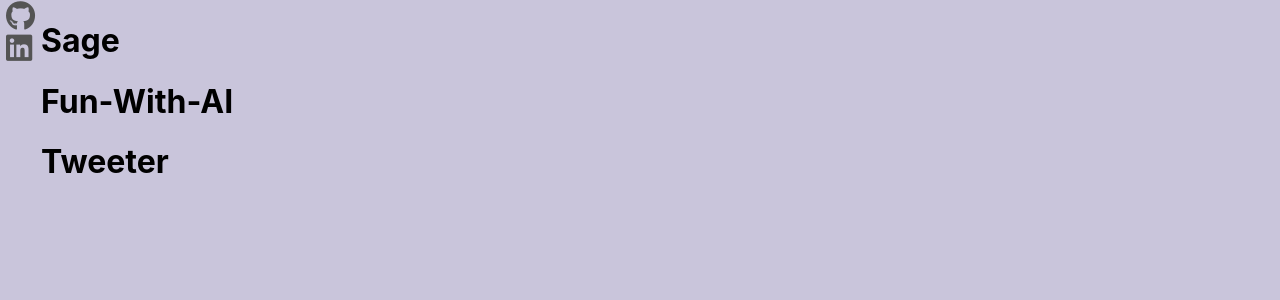
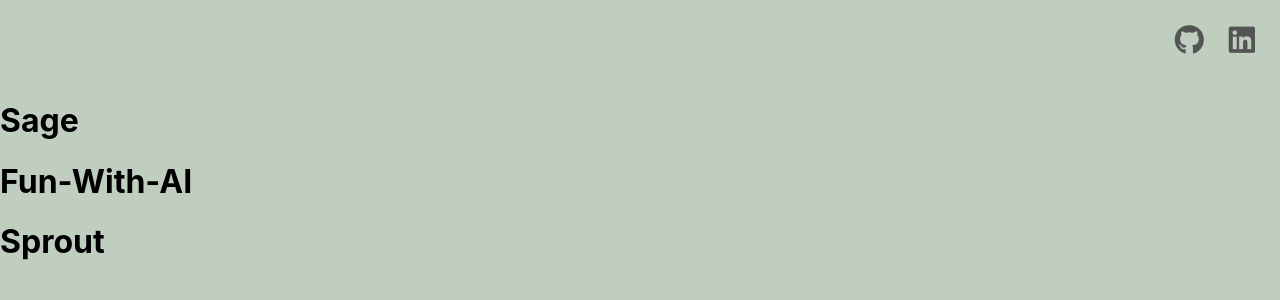
Before and after one commit to Sasu-Osayande/portfolio, a React (Create React App) app: page /sasu in a window 1280 px wide. Shown: the top 300 px of the page. Built offline with nearby package versions, Linux system fonts and the light colour scheme.

Commit message:
Update styling

```diff
--- a/src/components/Portfolio.css
+++ b/src/components/Portfolio.css
@@ -1,7 +1,7 @@
 .Portfolio {
-  background-color: rgb(201, 197, 219);
+  background-color: rgb(192, 206, 192);
   min-height: 100vh;
-  display: flex;
+  /* display: flex; */
   /* flex-direction: column; */
   /* align-items: center; */
   /* justify-content: center; */
@@ -11,6 +11,8 @@
   background: transparent;
   border: none;
   cursor: pointer;
+  padding: 25px;
+  padding-left: 0px;
 }
 
 i {
@@ -18,3 +20,8 @@ i {
   color: rgb(84, 84, 84);
   display: flex;
 }
+
+.Icons {
+  display: flex;
+  justify-content: end;
+}
--- a/src/components/Portfolio.js
+++ b/src/components/Portfolio.js
@@ -4,7 +4,7 @@ import "./Portfolio.css";
 function Portfolio() {
   return (
     <div className="Portfolio">
-      <div>
+      <div className="Icons">
       <form
         action="https://github.com/Sasu-Osayande"
         target="_blank"
@@ -27,7 +27,7 @@ function Portfolio() {
       <div>
       <div><h1>Sage</h1></div>
       <div><h1>Fun-With-AI</h1></div>
-      <div><h1>Tweeter</h1></div>
+      <div><h1>Sprout</h1></div>
       </div>
     </div>
   );
```
